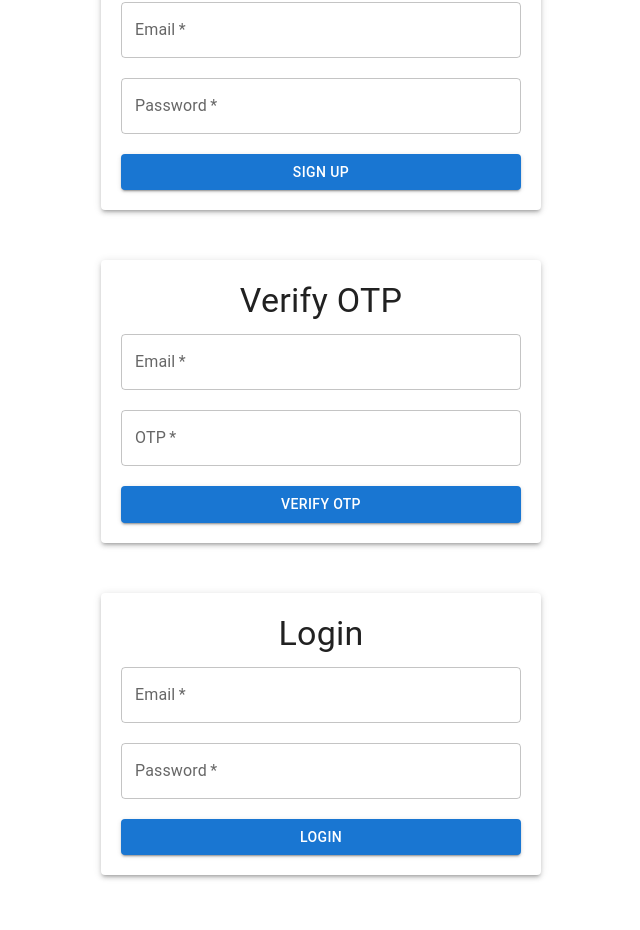
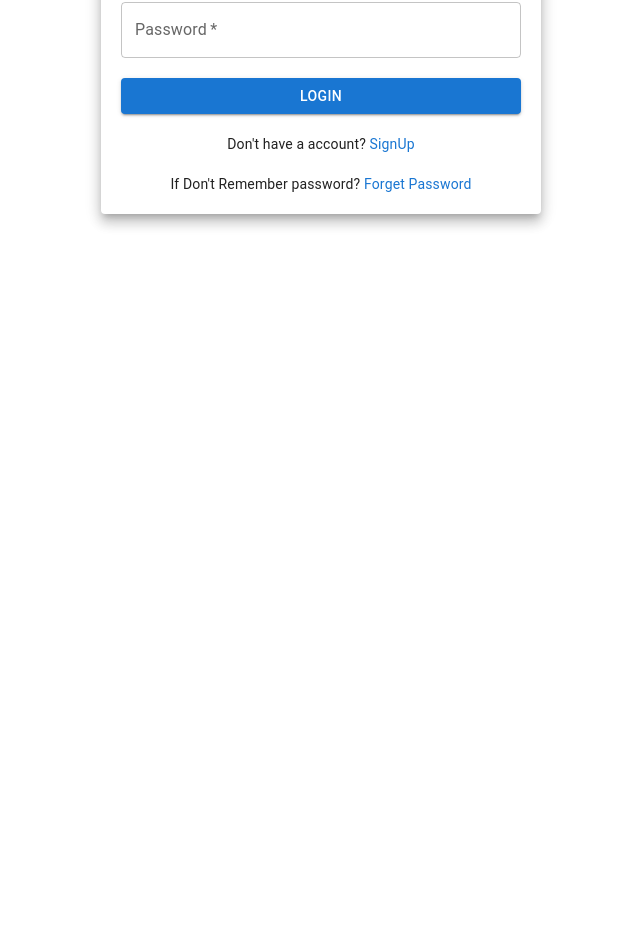
Before and after one commit to MuzamilAli474/facebook-frontend, a React (Create React App) app: page /Login in a window 1280 px wide. Shown: the part 198-1128 px from the top of the page, without its empty margins (319-959 px from the left). After the commit the page ends 800 px from the top, so only its background shows below. Built offline with nearby package versions, Linux system fonts and the light colour scheme.

Commit message:
all new done

```diff
--- a/package.json
+++ b/package.json
@@ -12,6 +12,7 @@
     "axios": "^1.7.7",
     "react": "^18.3.1",
     "react-dom": "^18.3.1",
+    "react-router-dom": "^6.28.0",
     "react-scripts": "5.0.1",
     "web-vitals": "^2.1.4"
   },
--- a/src/App.js
+++ b/src/App.js
@@ -3,6 +3,7 @@ import SignUp from "./component/SignUp";
 import Login from "./component/Login";
 import OtpVerification from "./component/OtpVerify";
 import ForgetPassword from "./component/ForgetPassword";
+import { BrowserRouter, Route, Link, Routes } from "react-router-dom";
 // import './component/App.css'
 // import RegistrationForm from './component/RegistrationForm'
 
@@ -11,10 +12,28 @@ function App() {
     <div className="App">
       {/* <h1>Registration Page</h1>
       <RegistrationForm /> */}
-      <SignUp />
-      <OtpVerification/>
-      <Login />
-      <ForgetPassword/>
+      {/* <SignUp /> */}
+      {/* <OtpVerification/> */}
+      {/* <Login /> */}
+      {/* <ForgetPassword/> */}
+      <BrowserRouter>
+                 <Routes>
+                     {/* <Route exact path="/" element={<h1>Home Page</h1>} /> */}
+                     <Route exact path="/" element={<SignUp />} />
+                     <Route exact path="OtpVerification" element={<OtpVerification />} />
+                     <Route exact path="ForgetPassword" element={<ForgetPassword />} />
+
+                     <Route exact path="Login" element={<Login />} />
+
+                 </Routes>
+                 {/* <div className="list">
+                     <ul>
+                         <li><Link to="/">Home</Link></li>
+                      <li><Link to="SignUp">Sign Up</Link></li>
+                        <li><Link to="Login">Login</Link></li>
+                   </ul>
+                 </div> */}
+           </BrowserRouter>
     </div>
   );
 }
--- a/src/component/ForgetPassword.js
+++ b/src/component/ForgetPassword.js
@@ -1,30 +1,31 @@
 import React, { useState } from 'react';
 import axios from 'axios';
 import { TextField, Button, Typography, Container, Box } from '@mui/material';
+import { useNavigate } from 'react-router-dom';
 
 function ForgetPassword() {
   const [email, setEmail] = useState('');
   const [otp, setOtp] = useState('');
   const [newPassword, setNewPassword] = useState('');
   const [message, setMessage] = useState('');
-
-  // Handle forget password (Send OTP)
+const navigate = useNavigate();
   const handleForgetPassword = async () => {
     try {
       const response = await axios.post('http://localhost:5000/api/users/forgetPassword', { email });
       setMessage(response.data.message);
     } catch (error) {
-      setMessage(error.response?.data?.message || 'Something went wrong');
+      setMessage( 'Something went wrong' + error);
     }
   };
 
-  // Handle reset password (Submit OTP and New Password)
+
   const handleResetPassword = async () => {
     try {
       const response = await axios.post('http://localhost:5000/api/users/resetPassword', { email, otp, newPassword });
       setMessage(response.data.message);
+      navigate('/Login',);
     } catch (error) {
-      setMessage(error.response?.data?.message || 'Something went wrong');
+      setMessage('Something went wrong' + error);
     }
   };
 
--- a/src/component/Login.js
+++ b/src/component/Login.js
@@ -1,15 +1,16 @@
 import React, { useState } from 'react';
+import { useNavigate , Link } from 'react-router-dom';
 import { Box, TextField, Button, Typography, Paper } from '@mui/material';
 import axios from 'axios';
 
 const Login = () => {
-  // State for form inputs and messages
+
   const [email, setEmail] = useState('');
   const [password, setPassword] = useState('');
   const [error, setError] = useState('');
   const [success, setSuccess] = useState('');
+  const navigate = useNavigate();
 
-  // Handle form submission
   const handleLogin = async (e) => {
     e.preventDefault();
     setError('');
@@ -20,7 +21,7 @@ const Login = () => {
       setSuccess(response.data.message);
       console.log(response);
 
-      // Optionally, save the token for authentication
+
       localStorage.setItem('authToken', response.data.token);
     } catch (err) {
       setError( 'Something went wrong' + err);
@@ -28,7 +29,7 @@ const Login = () => {
   };
 
   return (
-    <Paper elevation={3} style={{ padding: '20px', maxWidth: '400px', margin: '50px auto' }}>
+    <Paper elevation={9} style={{ padding: '20px', maxWidth: '400px', margin: '50px auto' }}>
       <Typography variant="h4" textAlign="center" gutterBottom>
         Login
       </Typography>
@@ -38,12 +39,13 @@ const Login = () => {
             label="Email"
             name="email"
             type="email"
-            value={email}
+            //  value={email}
             onChange={(e) => setEmail(e.target.value)}
             variant="outlined"
             required
             fullWidth
           />
+
           <TextField
             label="Password"
             name="password"
@@ -69,6 +71,18 @@ const Login = () => {
           </Button>
         </Box>
       </form>
+      <Typography variant="body2" textAlign="center" style={{ marginTop: '20px' }}>
+        Don't have a account?{' '}
+        <Link to="/SignUp" style={{ color: '#1976d2', textDecoration: 'none' }}>
+          SignUp
+        </Link>
+      </Typography>
+      <Typography variant="body2" textAlign="center" style={{ marginTop: '20px' }}>
+       If Don't Remember password?{' '}
+        <Link to="/forgetPassword" style={{ color: '#1976d2', textDecoration: 'none' }}>
+          Forget Password
+        </Link>
+      </Typography>
     </Paper>
   );
 };
--- a/src/component/OtpVerify.js
+++ b/src/component/OtpVerify.js
@@ -1,15 +1,15 @@
 import React, { useState } from 'react';
+import { useNavigate } from 'react-router-dom';
 import { Box, TextField, Button, Typography, Paper } from '@mui/material';
 import axios from 'axios';
 
 const OtpVerification = () => {
-  // State for OTP and email
+
   const [otp, setOtp] = useState('');
   const [email, setEmail] = useState('');
   const [error, setError] = useState('');
   const [success, setSuccess] = useState('');
-
-  // Handle form submission
+  const navigate = useNavigate();
   const handleVerifyOtp = async (e) => {
     e.preventDefault();
     setError('');
@@ -18,8 +18,9 @@ const OtpVerification = () => {
     try {
       const response = await axios.post('http://localhost:5000/api/users/verifyOTP', { email, otp }); // Update with your backend endpoint
       setSuccess(response.data.message);
+      navigate('/Login',);
     } catch (err) {
-      setError(err.response?.data?.message || 'Something went wrong');
+      setError('Something went wrong');
       console.log(err)
     }
   };
--- a/src/component/SignUp.js
+++ b/src/component/SignUp.js
@@ -1,6 +1,8 @@
 import React, { useState } from 'react';
+import { useNavigate ,Link } from 'react-router-dom';
 import { Box, TextField, Button, Typography, Paper } from '@mui/material';
 import axios from 'axios';
+
 
 const SignUp = () => {
   // State for form data
@@ -10,11 +12,11 @@ const SignUp = () => {
     password: '',
   });
 
-  // State for errors and success messages
+
   const [error, setError] = useState('');
   const [success, setSuccess] = useState('');
+  const navigate = useNavigate();
 
-  // Handle form input change
   const handleChange = (e) => {
     setFormData({
       ...formData,
@@ -22,7 +24,6 @@ const SignUp = () => {
     });
   };
 
-  // Handle form submission
   const handleSubmit = async (e) => {
     e.preventDefault();
     setError('');
@@ -32,6 +33,7 @@ const SignUp = () => {
       const response = await axios.post('http://localhost:5000/api/users/signUp', formData); // Replace with your actual backend URL
       setSuccess(response.data.message);
       setFormData({ name: '', email: '', password: '' });
+      navigate('/OtpVerification',);
     } catch (err) {
       setError( 'Something went wrong');
       console.log(err)
@@ -87,8 +89,15 @@ const SignUp = () => {
           <Button type="submit" variant="contained" color="primary" fullWidth>
             Sign Up
           </Button>
+
         </Box>
       </form>
+      <Typography variant="body2" textAlign="center" style={{ marginTop: '20px' }}>
+        Already have an account?{' '}
+        <Link to="/Login" style={{ color: '#1976d2', textDecoration: 'none' }}>
+          Login
+        </Link>
+      </Typography>
     </Paper>
   );
 };
```
Also changed, not shown: src/component/ButtonX.js (added, +13 -0 lines), 1 other file (tests, documents, lock files or other folders).
